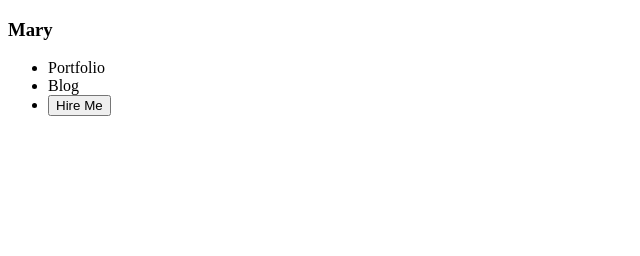
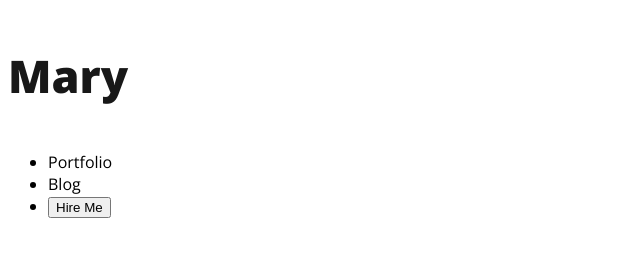
Before and after one commit to bahmmed/web-developer-portfolio-bm, a plain HTML site: page index.html in a window 1280 px wide. Shown: the whole page, without its empty margins (0-640 px from the left). Drawn offline with nearby package versions, Linux system fonts and the light colour scheme.

Commit message:
css added

```diff
--- a/index.html
+++ b/index.html
@@ -4,17 +4,26 @@
     <meta charset="UTF-8">
     <meta name="viewport" content="width=device-width, initial-scale=1.0">
     <title>web development portfolio</title>
+
+    <link rel="preconnect" href="https://fonts.googleapis.com">
+    <link rel="preconnect" href="https://fonts.gstatic.com" crossorigin>
+    <link href="https://fonts.googleapis.com/css2?family=Open+Sans:ital,wght@0,300;0,400;0,500;0,600;0,700;0,800;1,300;1,400;1,500;1,600;1,700;1,800&display=swap" rel="stylesheet">
+
+    <link rel="stylesheet" href="styles/blog.css">
 </head>
 <body>
     <header>
 <nav>
-    <h3>Mary</h3>
+    <h3 class="nav-title">  Mary</h3>
     <ul>
         <li>Portfolio</li>
         <li>Blog</li>
         <li> <button>Hire Me</button></li>
     </ul>
 </nav>
+<div class="banner">
+
+</div>
     </header>
     <main>
 
--- /dev/null
+++ b/styles/blog.css
@@ -0,0 +1,17 @@
+/* common shared styles */
+
+body{
+    font-family: 'Open Sans', sans-serif;
+}
+
+
+/* nav related styles */
+nav{
+
+}
+.nav-title{
+    color: #181818;
+    font-size: 45px;
+    font-weight: 800;
+
+}
```
